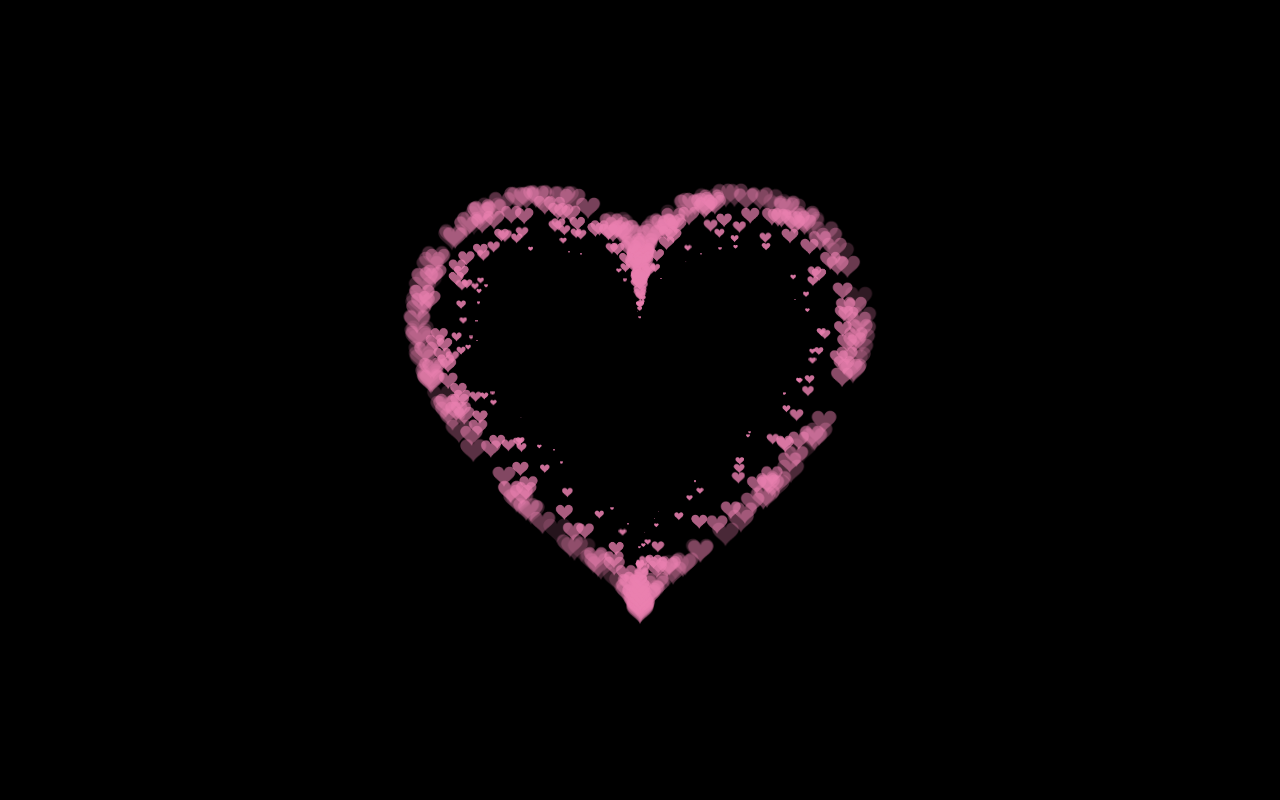
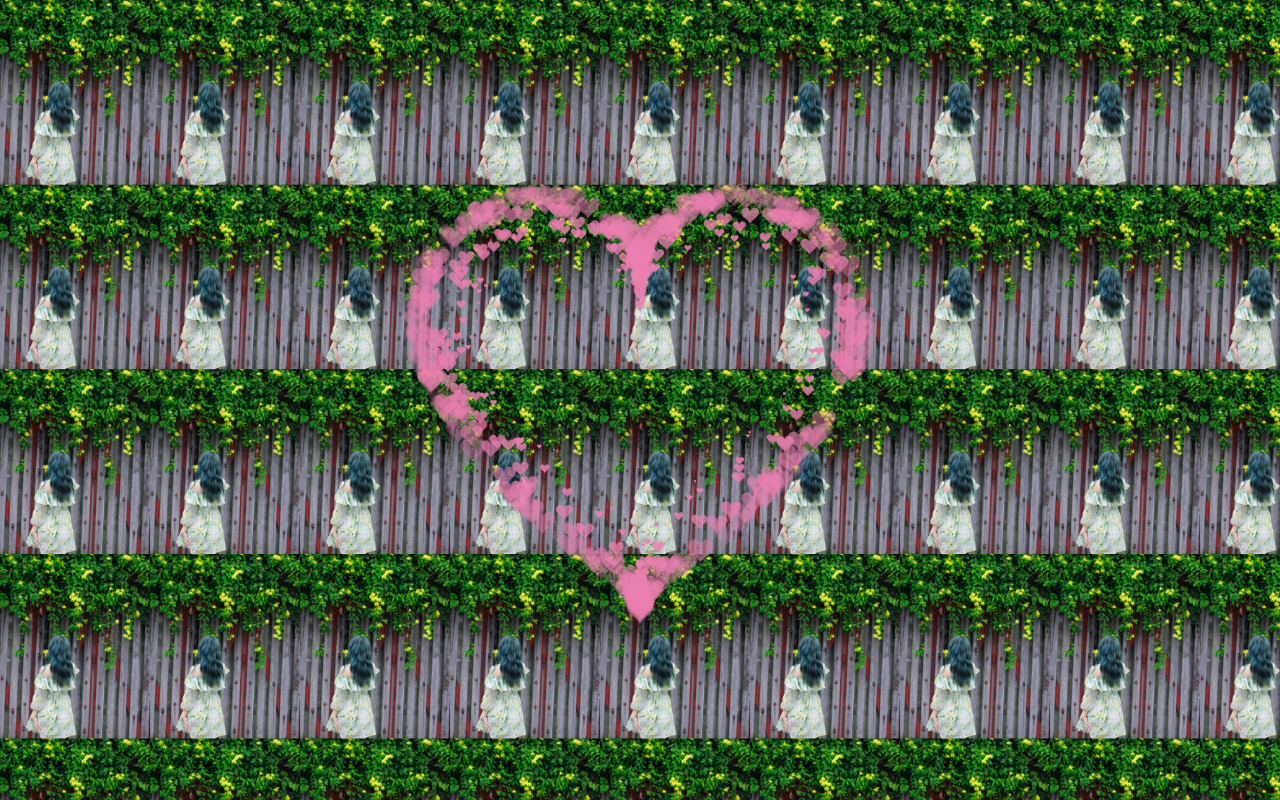
Before and after one commit to fsury1106/birthdaygift.github.io, a plain HTML site: page index.html in a window 1280 px wide. Drawn offline with Linux system fonts and the light colour scheme.

Commit message:
add background

```diff
--- a/index.html
+++ b/index.html
@@ -11,7 +11,8 @@
   height: 100%;
   padding: 0;
   margin: 0;
-  background: #000;
+  background-image: url('./images/309555254_1226430911258675_2166973550270594909_n.jpeg');
+  background-size: 150px;
 }
 canvas {
   position: absolute;
```
Also changed, not shown: images/269614293_1046779095890525_7317719658945353658_n.jpeg (added), images/309555254_1226430911258675_2166973550270594909_n.jpeg (added), 1 other file.
